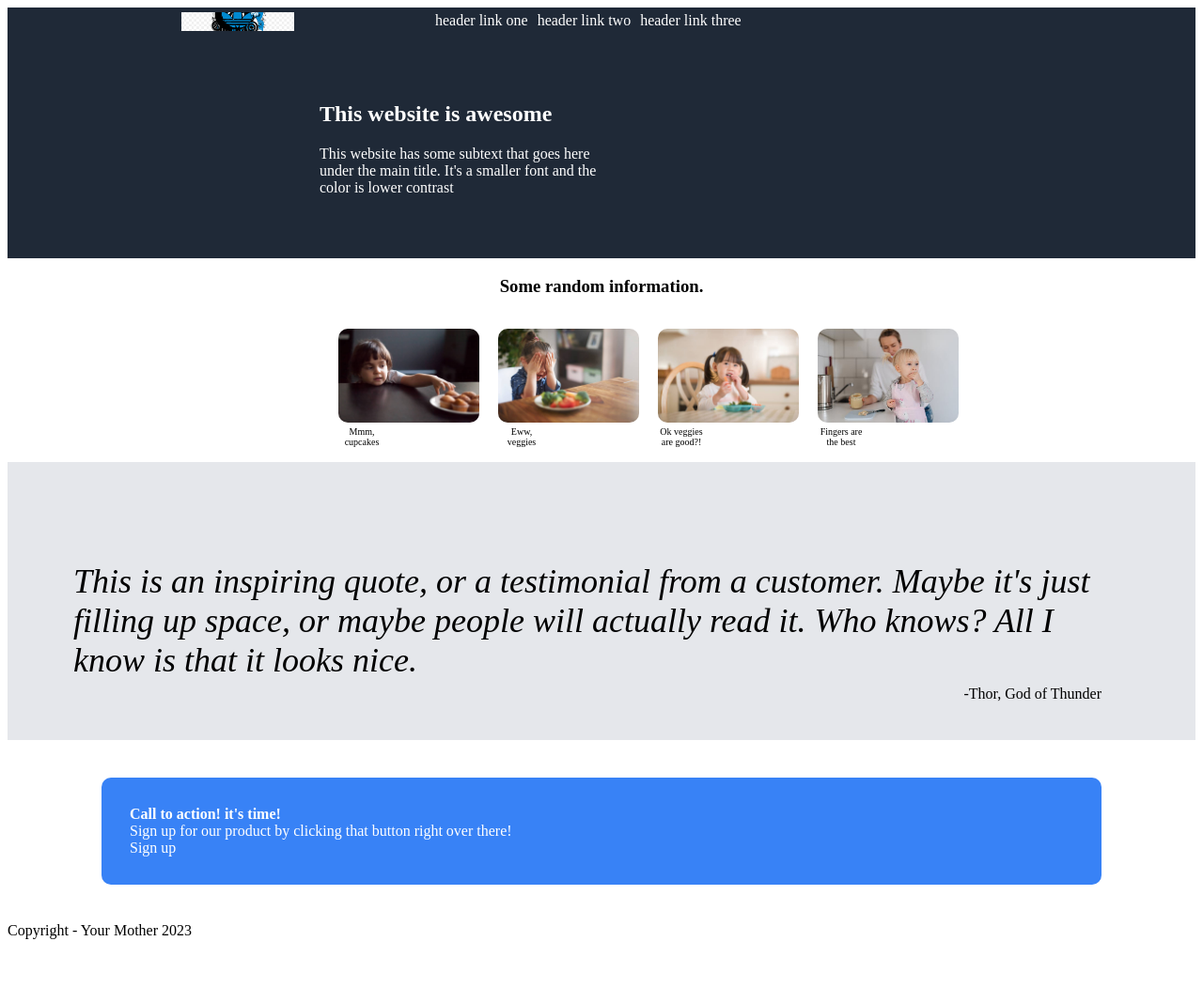
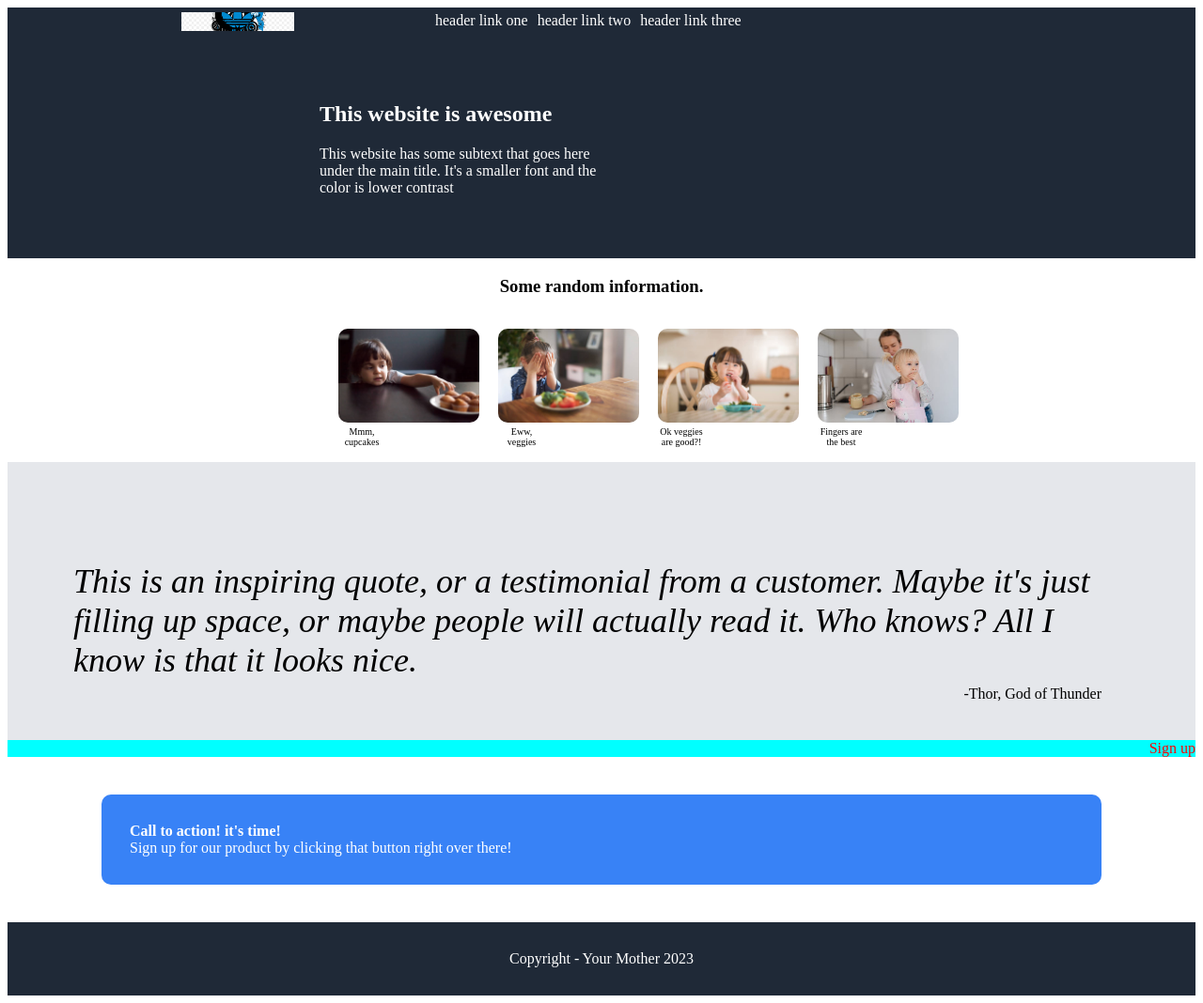
Before and after one commit to LemonPlague/foundationassignmentpage, a plain HTML site: page index.html in a window 1280 px wide. Shown: the whole page at 94% size. Before the commit the page ends 1008 px from the top, so only its background shows below. Drawn offline with Linux system fonts and the light colour scheme.

Commit message:
Finish website aside from buttons and other small details.

```diff
--- a/index.html
+++ b/index.html
@@ -65,14 +65,15 @@
     <section class="bottom">
         <div class="signup">
 
+            <div class="button">
+                Sign up
+            </div>
+
             <div class="text">
                 <strong>Call to action! it's time!</strong><br>
                 Sign up for our product by clicking that button right over there!
             </div>
 
-            <div class="button">
-                Sign up
-            </div>
         </div>
     </section>
 
--- a/styles.css
+++ b/styles.css
@@ -24,7 +24,7 @@ nav li {
     text-indent: -999999px;
 }
 
-nav ul, section.top {
+nav ul, section.top, footer {
     background-color: #1F2937;
 }
 
@@ -98,7 +98,7 @@ section.lowmid div {
 
 /* bottom section */
 
-section.bottom .signup {
+section.bottom .signup .text {
     margin: 40px 100px 40px 100px;
     background-color: #3882f6;
     text-align: left;
@@ -106,3 +106,19 @@ section.bottom .signup {
     padding: 30px;
     border-radius: 10px;
 }
+
+section.bottom .button {
+    color: red;
+    position: relative;
+    text-align: right;
+    background-color: aqua;
+    z-index: 20px;
+
+}
+
+footer {
+    margin: auto;
+    color: white;
+    text-align: center;
+    padding: 30px;
+}
```
